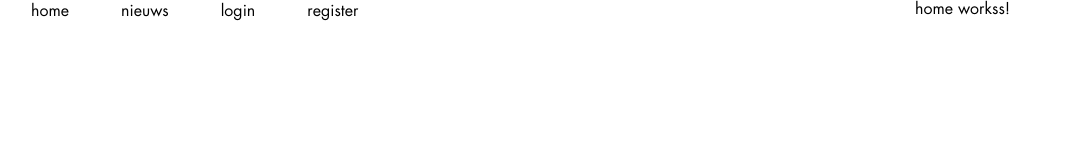
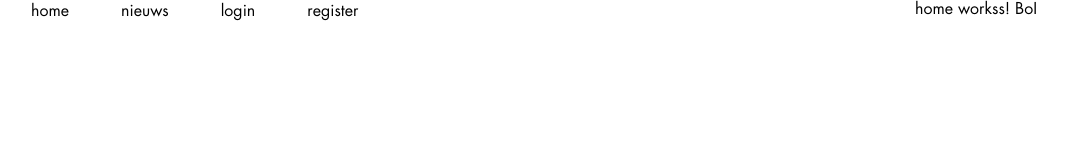
Before and after one commit to ThierryRietveld/theater, an Angular app: page /home in a window 1280 px wide. Shown: the top 160 px of the page, without its empty margins (175-1242 px from the left). Built offline with nearby package versions, Linux system fonts and the light colour scheme.

Commit message:
bart laptop

```diff
--- a/src/app/components/home/home.component.html
+++ b/src/app/components/home/home.component.html
@@ -1,3 +1,3 @@
 <p>
-  home workss!
+  home workss! BoI
 </p>
```
